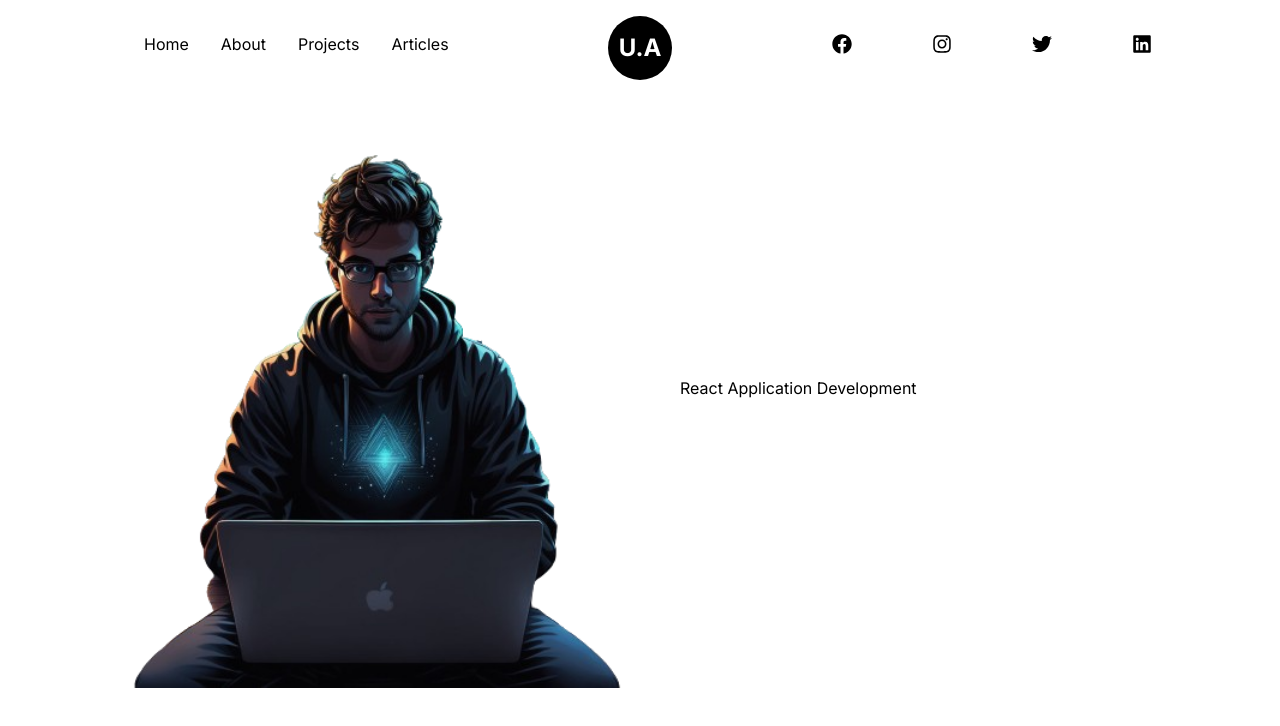
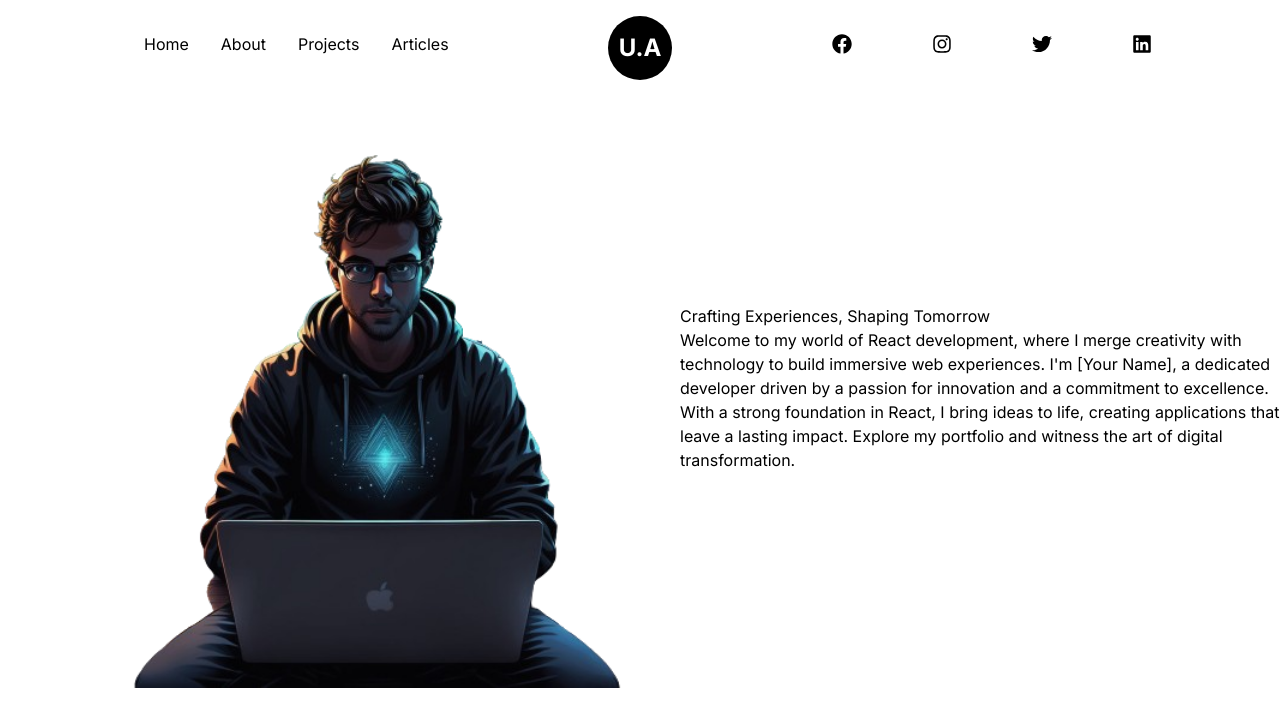
Before and after one commit to M-UsmanAli/my-portfolio, a Next.js app: page / in a window 1280 px wide. Shown: the top 726 px of the page. Built offline with nearby package versions, Linux system fonts and the light colour scheme.

Commit message:
creating a animated text for Home

```diff
--- /dev/null
+++ b/app/components/AnimatedHomeText.tsx
@@ -0,0 +1,12 @@
+import React from 'react'
+
+interface Props{
+    text:String
+}
+const AnimatedHomeText = ({text}:{text:String}) => {
+  return (
+    <div>AnimatedHomeText</div>
+  )
+}
+
+export default AnimatedHomeText
--- a/app/page.tsx
+++ b/app/page.tsx
@@ -9,7 +9,14 @@ export default function Home() {
             <Image src={developerImage} alt="developer" className="w-full h-auto pt-0" />
           </div>
           <div className="w-1/2">
-            <h1>React Application Development</h1>
+            <h1>Crafting Experiences, Shaping Tomorrow</h1>
+            <p>
+              Welcome to my world of React development, where I merge creativity with technology to
+              build immersive web experiences. I'm [Your Name], a dedicated developer driven by a
+              passion for innovation and a commitment to excellence. With a strong foundation in
+              React, I bring ideas to life, creating applications that leave a lasting impact.
+              Explore my portfolio and witness the art of digital transformation.
+            </p>
           </div>
         </div>
       </div>
```
